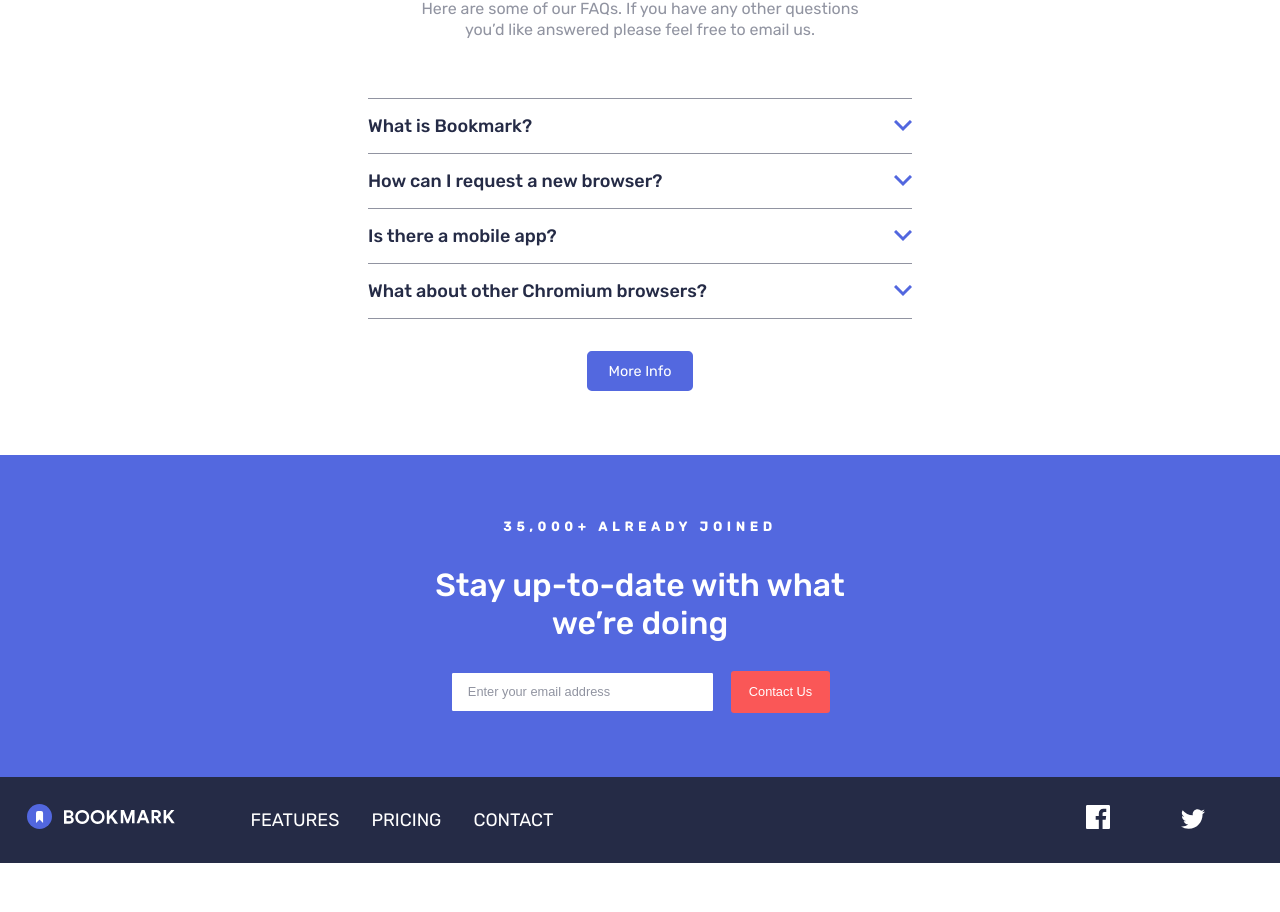
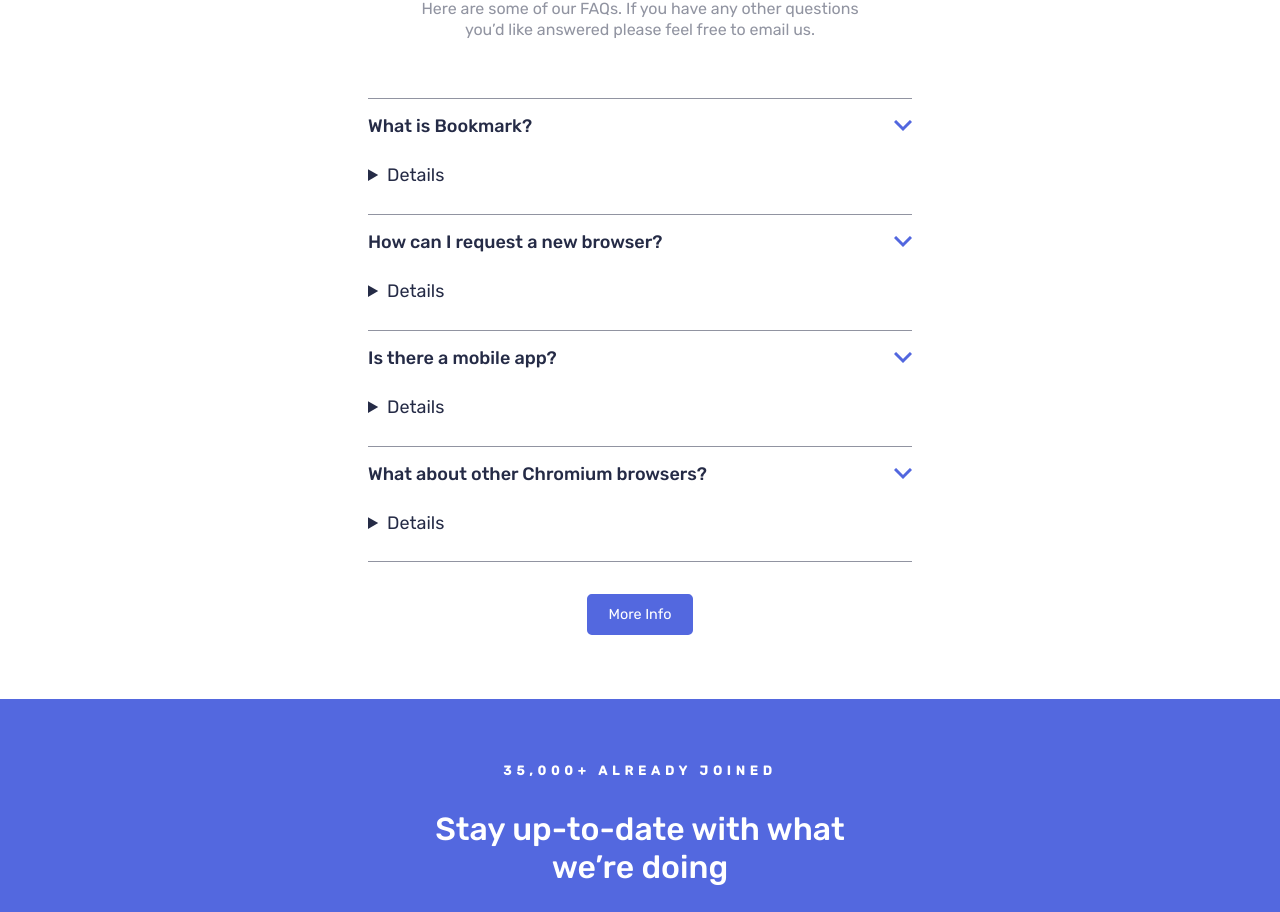
Before and after one commit to techjuliana/Bookmark-landing-page, a React (Create React App) app: page / in a window 1280 px wide. Shown: the part 2617-3529 px from the top of the page. Before the commit the page ends 3480 px from the top, so only its background shows below. Built offline with nearby package versions, Linux system fonts and the light colour scheme.

Commit message:
esconder e mostrar texto

```diff
--- a/src/components/questions/index.js
+++ b/src/components/questions/index.js
@@ -1,22 +1,7 @@
-import {
-  Container,
-  Resposta,
-  EsconderTexto,
-  PerguntasCard,
-  Lista,
-  Pergunta,
-} from "./styled";
+import { Container, Resposta, PerguntasCard, Lista, Pergunta } from "./styled";
 import arrow from "./../../assets/images/icon-arrow.svg";
 import { Informacao, Paragrafo, Titulo } from "../features/styled";
 export default function Questions() {
-  function mostrarTexto() {
-    //   if(dropMenu.style.display === "none"){
-    //     dropMenu.style.display = "block";
-    // }
-    // else{
-    //     dropMenu.style.display = "none";
-    // }
-  }
   return (
     <Container>
       <Titulo>Frequently Asked Questions</Titulo>
@@ -27,17 +12,18 @@ export default function Questions() {
 
       <PerguntasCard>
         <Lista>
-          <Pergunta onClick={mostrarTexto}>
+          <Pergunta>
             What is Bookmark? <img src={arrow} alt="arrow" />
           </Pergunta>
 
-          <EsconderTexto>
           <Resposta>
-              Lorem ipsum dolor sit amet, consectetur adipiscing elit. Fusce
-              tincidunt justo eget ultricies fringilla. Phasellus blandit ipsum
-              quis quam ornare mattis.
+            Vivamus luctus eros aliquet convallis ultricies. Mauris augue massa,
+            ultricies non ligula. Suspendisse imperdiet. Vivamus luctus eros
+            aliquet convallis ultricies. Mauris augue massa, ultricies non
+            ligula. Suspendisse imperdie tVivamus luctus eros aliquet convallis
+            ultricies. Mauris augue massa, ultricies non ligula. Suspendisse
+            imperdiet.
           </Resposta>
-          </EsconderTexto>
         </Lista>
 
         <Lista>
@@ -45,16 +31,14 @@ export default function Questions() {
             How can I request a new browser? <img src={arrow} alt="arrow" />
           </Pergunta>
 
-          <EsconderTexto>
           <Resposta>
-              Vivamus luctus eros aliquet convallis ultricies. Mauris augue
-              massa, ultricies non ligula. Suspendisse imperdiet. Vivamus luctus
-              eros aliquet convallis ultricies. Mauris augue massa, ultricies
-              non ligula. Suspendisse imperdie tVivamus luctus eros aliquet
-              convallis ultricies. Mauris augue massa, ultricies non ligula.
-              Suspendisse imperdiet.
+            Vivamus luctus eros aliquet convallis ultricies. Mauris augue massa,
+            ultricies non ligula. Suspendisse imperdiet. Vivamus luctus eros
+            aliquet convallis ultricies. Mauris augue massa, ultricies non
+            ligula. Suspendisse imperdie tVivamus luctus eros aliquet convallis
+            ultricies. Mauris augue massa, ultricies non ligula. Suspendisse
+            imperdiet.
           </Resposta>
-          </EsconderTexto>
         </Lista>
 
         <Lista>
@@ -62,14 +46,12 @@ export default function Questions() {
             Is there a mobile app? <img src={arrow} alt="arrow" />
           </Pergunta>
 
-          <EsconderTexto>
           <Resposta>
             Sed consectetur quam id neque fermentum accumsan. Praesent luctus
-              vestibulum dolor, ut condimentum urna vulputate eget. Cras in
-              ligula quis est pharetra mattis sit amet pharetra purus. Sed
-              sollicitudin ex et ultricies bibendum.
+            vestibulum dolor, ut condimentum urna vulputate eget. Cras in ligula
+            quis est pharetra mattis sit amet pharetra purus. Sed sollicitudin
+            ex et ultricies bibendum.
           </Resposta>
-          </EsconderTexto>
         </Lista>
 
         <Lista>
@@ -77,13 +59,11 @@ export default function Questions() {
             What about other Chromium browsers? <img src={arrow} alt="arrow" />
           </Pergunta>
 
-          <EsconderTexto>
           <Resposta>
-              Integer condimentum ipsum id imperdiet finibus. Vivamus in
-              placerat mi, at euismod dui. Aliquam vitae neque eget nisl gravida
+            Integer condimentum ipsum id imperdiet finibus. Vivamus in placerat
+            mi, at euismod dui. Aliquam vitae neque eget nisl gravida
             pellentesque non ut velit.
           </Resposta>
-          </EsconderTexto>
         </Lista>
       </PerguntasCard>
       <Informacao href="/">More Info</Informacao>
--- a/src/components/questions/styled.js
+++ b/src/components/questions/styled.js
@@ -34,20 +34,17 @@ export const Lista = styled.li`
   }
 `;
 
-export const Pergunta = styled.div`
+export const Pergunta = styled.summary`
   display: flex;
   align-items: center;
   justify-content: space-between;
   cursor: pointer;
 `;
 
-export const Resposta = styled.p`
+export const Resposta = styled.details `
   padding: 1.5rem 0 0.5rem;
   text-align: left;
   line-height: 1.6;
   color: ${(props) => props.theme.Dark};
   font-weight: 400;
 `;
-export const EsconderTexto = styled.div`
-  display: none;
-`;
--- a/src/components/sucessoEmail/index.js
+++ b/src/components/sucessoEmail/index.js
@@ -7,15 +7,14 @@ export default function SucessoEmail() {
     <Container>
       <h1>Email successfully registered</h1>
       <Paragrafo>
-        Enjoy more content on our landing page, Enjoy more content on our
-        landing page,
+        Enjoy more content on our landing page, Enjoy more content on our landing page,
         <br />
         Enjoy more content on our landing page.
       </Paragrafo>
       <PerguntasCard>
         <img src={arrow} alt="bookmark" />
         <Link to="/">
-          <Sucesso>Voltar para a Home</Sucesso>
+          <Sucesso>Back to Home</Sucesso>
         </Link>
       </PerguntasCard>
     </Container>
```
Lines whose indentation alone changed are shown as unchanged.
